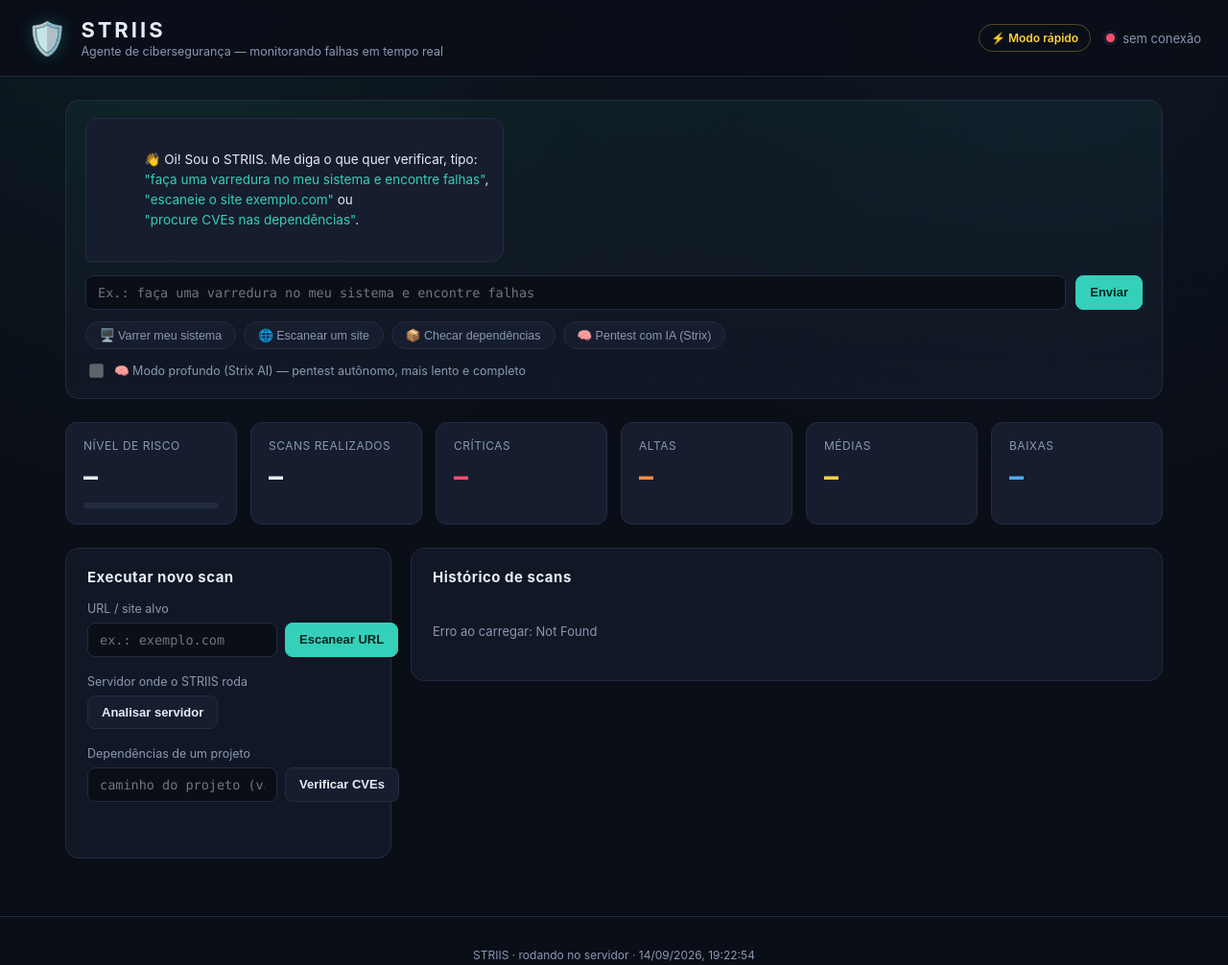
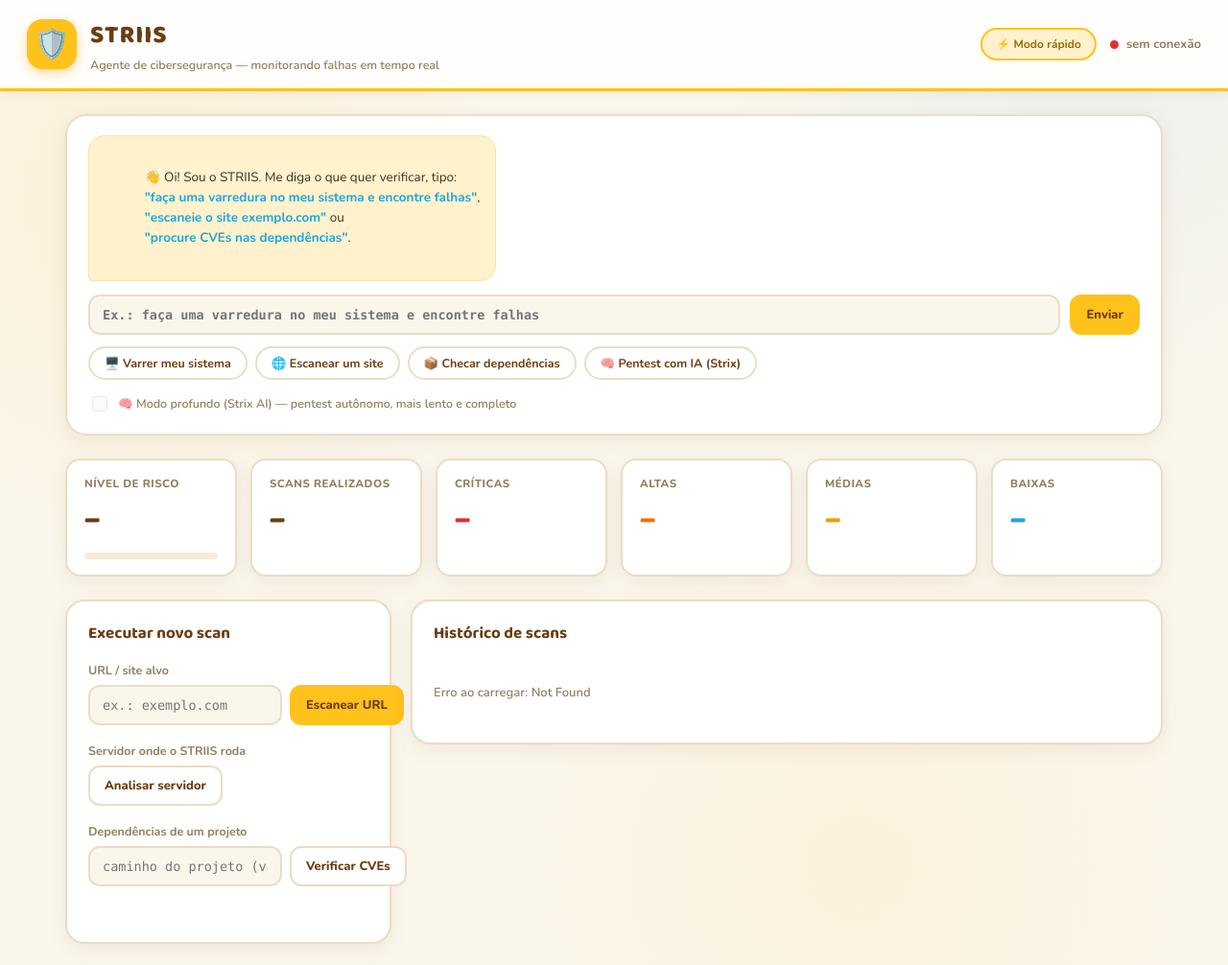
Before and after one commit to Paulo31209/github.com-Paulo31209-striis-, a website: page public/index.html in a window 1280 px wide. Shown: the top 1006 px of the page at 96% size. Drawn offline with nearby package versions, Linux system fonts and the light colour scheme; no server answers.

Commit message:
feat(ui): tema visual da marca Cresci e Perdi
Redesenha o dashboard com a identidade da Cresci e Perdi: paleta
amarelo-dourado (#ffc21b) como cor principal, marrom (#6b3d12) nos
títulos, fundo creme com padrão sutil, azul-céu como acento e verde
para estados positivos. Cantos arredondados, sombras suaves e fontes
Baloo 2 (títulos) + Nunito (texto) para o visual redondo e amigável
da marca. Severidades mantidas semânticas e legíveis no tema claro.

Co-Authored-By: Claude Opus 4.8 <noreply@anthropic.com>
Claude-Session: https://claude.ai/code/session_01V94kfQ4iueirZ33vqM2zVP

```diff
--- a/public/index.html
+++ b/public/index.html
@@ -4,6 +4,12 @@
     <meta charset="UTF-8" />
     <meta name="viewport" content="width=device-width, initial-scale=1.0" />
     <title>STRIIS — Agente de Cibersegurança</title>
+    <link rel="preconnect" href="https://fonts.googleapis.com" />
+    <link rel="preconnect" href="https://fonts.gstatic.com" crossorigin />
+    <link
+      href="https://fonts.googleapis.com/css2?family=Baloo+2:wght@500;600;700;800&family=Nunito:wght@400;600;700;800&display=swap"
+      rel="stylesheet"
+    />
     <link rel="stylesheet" href="styles.css" />
   </head>
   <body>
--- a/public/styles.css
+++ b/public/styles.css
@@ -1,21 +1,41 @@
 :root {
-  --bg: #0a0e17;
-  --bg-panel: #111725;
-  --bg-card: #161d2e;
-  --border: #232c40;
-  --text: #e6ecf5;
-  --text-dim: #8a98b3;
-  --accent: #35d0ba;
-  --accent-glow: rgba(53, 208, 186, 0.25);
+  /* Paleta Cresci e Perdi */
+  --bg: #fbf6ec;          /* creme de fundo */
+  --bg-pattern: #f6ecd8;  /* creme um pouco mais forte */
+  --panel: #ffffff;       /* cartões brancos */
+  --panel-tint: #fff9ea;  /* leve tom amarelo */
+  --border: #eaddc4;      /* borda quente */
+  --border-strong: #e0cfaf;
 
-  --critical: #ff4d6d;
-  --high: #ff8c42;
-  --medium: #ffd23f;
-  --low: #4dabf7;
-  --info: #6b7a99;
+  --text: #3c3122;        /* texto marrom escuro */
+  --text-dim: #90805f;    /* texto suave */
+  --heading: #6b3d12;     /* marrom dos títulos */
 
-  --font: -apple-system, BlinkMacSystemFont, "Segoe UI", Roboto, Helvetica, Arial, sans-serif;
+  --brand: #ffc21b;       /* amarelo-dourado principal */
+  --brand-strong: #f2a800;/* dourado mais forte (hover) */
+  --brand-soft: #fff2cc;  /* amarelo bem claro */
+  --brand-ink: #6b3d12;   /* marrom p/ texto sobre amarelo */
+
+  --blue: #22a4dd;        /* azul-céu (mascote/links) */
+  --green: #3fae5a;       /* positivo/sucesso */
+
+  /* Severidades (semânticas, harmonizadas com a marca) */
+  --critical: #e03131;
+  --high: #f2740c;
+  --medium: #eaa100;
+  --low: #22a4dd;
+  --info: #a08a6a;
+
+  /* Alias usado pelo JS para "risco baixo = bom" */
+  --accent: #3fae5a;
+
+  --font: "Nunito", -apple-system, BlinkMacSystemFont, "Segoe UI", Roboto, sans-serif;
+  --display: "Baloo 2", "Nunito", sans-serif;
   --mono: "SF Mono", ui-monospace, "Cascadia Code", Consolas, monospace;
+
+  --radius: 16px;
+  --shadow: 0 6px 20px rgba(107, 61, 18, 0.08);
+  --shadow-hover: 0 10px 28px rgba(107, 61, 18, 0.14);
 }
 
 * { box-sizing: border-box; }
@@ -25,9 +45,12 @@ body {
   background: var(--bg);
   color: var(--text);
   font-family: var(--font);
-  background-image: radial-gradient(circle at 15% -10%, rgba(53, 208, 186, 0.08), transparent 40%),
-    radial-gradient(circle at 85% 0%, rgba(77, 171, 247, 0.06), transparent 35%);
   min-height: 100vh;
+  /* padrão sutil de "manchas" como no site da marca */
+  background-image:
+    radial-gradient(circle at 12% 18%, rgba(255, 194, 27, 0.10), transparent 26%),
+    radial-gradient(circle at 88% 8%, rgba(34, 164, 221, 0.07), transparent 24%),
+    radial-gradient(circle at 70% 80%, rgba(255, 194, 27, 0.08), transparent 30%);
 }
 
 /* Topbar */
@@ -35,143 +58,141 @@ body {
   display: flex;
   align-items: center;
   justify-content: space-between;
-  padding: 18px 28px;
-  border-bottom: 1px solid var(--border);
-  background: rgba(10, 14, 23, 0.85);
+  padding: 16px 28px;
+  background: rgba(255, 255, 255, 0.9);
   backdrop-filter: blur(8px);
+  border-bottom: 3px solid var(--brand);
   position: sticky;
   top: 0;
   z-index: 10;
+  box-shadow: 0 2px 12px rgba(107, 61, 18, 0.06);
 }
 .brand { display: flex; align-items: center; gap: 14px; }
-.logo { font-size: 34px; filter: drop-shadow(0 0 8px var(--accent-glow)); }
+.logo {
+  font-size: 30px;
+  background: var(--brand);
+  width: 52px; height: 52px;
+  display: flex; align-items: center; justify-content: center;
+  border-radius: 16px;
+  box-shadow: 0 4px 12px rgba(242, 168, 0, 0.4);
+}
 .brand h1 {
   margin: 0;
-  font-size: 22px;
-  letter-spacing: 3px;
-  font-weight: 700;
+  font-family: var(--display);
+  font-size: 26px;
+  font-weight: 800;
+  letter-spacing: 1px;
+  color: var(--heading);
 }
-.tagline { margin: 2px 0 0; font-size: 12.5px; color: var(--text-dim); }
+.tagline { margin: 1px 0 0; font-size: 12.5px; color: var(--text-dim); font-weight: 600; }
 
-.topbar-right { display: flex; align-items: center; gap: 16px; }
+.topbar-right { display: flex; align-items: center; gap: 14px; }
 .engine-badge {
   font-size: 12px;
-  font-weight: 600;
-  padding: 6px 12px;
+  font-weight: 700;
+  padding: 7px 14px;
   border-radius: 20px;
-  border: 1px solid var(--border);
+  border: 2px solid var(--border);
   color: var(--text-dim);
   white-space: nowrap;
   cursor: default;
 }
-.engine-badge.on { color: var(--accent); border-color: var(--accent); background: var(--accent-glow); }
-.engine-badge.off { color: var(--medium); border-color: rgba(255, 210, 63, 0.3); }
-.status {
-  font-size: 13px;
-  color: var(--text-dim);
-  display: flex;
-  align-items: center;
-  gap: 8px;
-}
+.engine-badge.on { color: #1f7a35; border-color: var(--green); background: #e9f8ed; }
+.engine-badge.off { color: #9a6a00; border-color: var(--brand); background: var(--brand-soft); }
+.status { font-size: 13px; color: var(--text-dim); display: flex; align-items: center; gap: 8px; font-weight: 700; }
 .status .dot {
   width: 9px; height: 9px; border-radius: 50%;
-  background: var(--info);
-  box-shadow: 0 0 0 3px rgba(107, 122, 153, 0.15);
+  background: var(--text-dim);
 }
-.status.online .dot { background: var(--accent); box-shadow: 0 0 0 3px var(--accent-glow); }
+.status.online .dot { background: var(--green); box-shadow: 0 0 0 3px rgba(63, 174, 90, 0.2); }
 .status.offline .dot { background: var(--critical); }
 
 main { padding: 24px 28px 40px; max-width: 1200px; margin: 0 auto; }
 
 /* Assistente / caixa de comando */
 .assistant {
-  background: linear-gradient(180deg, rgba(53, 208, 186, 0.06), var(--bg-panel));
-  border: 1px solid var(--border);
-  border-radius: 14px;
-  padding: 18px 20px;
+  background: var(--panel);
+  border: 2px solid var(--border);
+  border-radius: 22px;
+  padding: 20px 22px;
   margin-bottom: 24px;
+  box-shadow: var(--shadow);
 }
 .assistant-log {
   display: flex;
   flex-direction: column;
   gap: 10px;
-  max-height: 320px;
+  max-height: 340px;
   overflow-y: auto;
   margin-bottom: 14px;
 }
 .msg {
-  padding: 11px 15px;
-  border-radius: 12px;
+  padding: 12px 16px;
+  border-radius: 16px;
   font-size: 13.5px;
   line-height: 1.55;
   max-width: 85%;
   white-space: pre-wrap;
 }
-.msg em { color: var(--accent); font-style: normal; }
+.msg em { color: var(--blue); font-style: normal; font-weight: 700; }
+.msg strong { color: var(--heading); font-weight: 800; }
 .msg.bot {
-  background: var(--bg-card);
-  border: 1px solid var(--border);
+  background: var(--brand-soft);
+  border: 1.5px solid #f7e4b0;
+  color: var(--text);
   align-self: flex-start;
-  border-bottom-left-radius: 3px;
+  border-bottom-left-radius: 4px;
 }
 .msg.user {
-  background: var(--accent);
-  color: #06251f;
+  background: var(--brand);
+  color: var(--brand-ink);
   align-self: flex-end;
-  border-bottom-right-radius: 3px;
-  font-weight: 500;
+  border-bottom-right-radius: 4px;
+  font-weight: 700;
 }
-.msg.bot strong { color: var(--accent); }
-.msg.typing { color: var(--text-dim); font-style: italic; }
+.msg.typing { color: var(--text-dim); font-style: italic; background: var(--bg-pattern); border-color: var(--border); }
+
 .assistant-input { display: flex; gap: 10px; }
 .assistant-input input {
   flex: 1;
   background: var(--bg);
-  border: 1px solid var(--border);
+  border: 2px solid var(--border);
   color: var(--text);
-  border-radius: 10px;
-  padding: 12px 16px;
+  border-radius: 14px;
+  padding: 13px 16px;
   font-size: 14px;
   font-family: var(--font);
+  font-weight: 600;
 }
-.assistant-input input:focus { outline: none; border-color: var(--accent); box-shadow: 0 0 0 3px var(--accent-glow); }
+.assistant-input input:focus { outline: none; border-color: var(--brand); box-shadow: 0 0 0 4px var(--brand-soft); }
+
 .suggestions { display: flex; flex-wrap: wrap; gap: 8px; margin-top: 12px; }
 .suggestions button {
-  background: var(--bg-card);
-  border: 1px solid var(--border);
-  color: var(--text-dim);
+  background: var(--panel);
+  border: 2px solid var(--border);
+  color: var(--heading);
   border-radius: 20px;
-  padding: 6px 14px;
+  padding: 7px 15px;
   font-size: 12.5px;
+  font-weight: 700;
+  font-family: var(--font);
   cursor: pointer;
   transition: all .15s;
 }
-.suggestions button:hover { border-color: var(--accent); color: var(--text); }
+.suggestions button:hover { border-color: var(--brand); background: var(--brand-soft); }
+
 .deep-mode {
   display: flex;
   align-items: center;
   gap: 8px;
-  margin-top: 12px;
+  margin-top: 14px;
   font-size: 12.5px;
   color: var(--text-dim);
+  font-weight: 600;
   cursor: pointer;
 }
-.deep-mode input { accent-color: var(--accent); width: 15px; height: 15px; cursor: pointer; }
+.deep-mode input { accent-color: var(--brand-strong); width: 16px; height: 16px; cursor: pointer; }
 .deep-mode input:disabled { cursor: not-allowed; opacity: 0.5; }
-
-/* Log estilo terminal (saída do Strix ao vivo) */
-.msg.terminal {
-  font-family: var(--mono);
-  font-size: 12px;
-  background: #05070d;
-  color: #9fe8dc;
-  max-width: 100%;
-  max-height: 260px;
-  overflow-y: auto;
-  border-color: var(--border);
-}
-.term-line { white-space: pre-wrap; word-break: break-all; line-height: 1.45; }
-.term-line.err { color: var(--critical); }
 
 /* Cards de resumo */
 .cards {
@@ -181,76 +202,73 @@ main { padding: 24px 28px 40px; max-width: 1200px; margin: 0 auto; }
   margin-bottom: 24px;
 }
 .card {
-  background: var(--bg-card);
-  border: 1px solid var(--border);
-  border-radius: 12px;
+  background: var(--panel);
+  border: 2px solid var(--border);
+  border-radius: var(--radius);
   padding: 16px 18px;
   display: flex;
   flex-direction: column;
   gap: 6px;
+  box-shadow: var(--shadow);
 }
-.card-label { font-size: 12px; color: var(--text-dim); text-transform: uppercase; letter-spacing: 0.5px; }
-.card-value { font-size: 30px; font-weight: 700; font-variant-numeric: tabular-nums; }
-.card.risk { grid-column: span 1; }
-.risk-bar { height: 6px; background: var(--border); border-radius: 4px; overflow: hidden; margin-top: 4px; }
-.risk-fill { height: 100%; width: 0%; border-radius: 4px; background: var(--accent); transition: width .5s, background .5s; }
+.card-label { font-size: 11.5px; color: var(--text-dim); text-transform: uppercase; letter-spacing: 0.5px; font-weight: 800; }
+.card-value { font-size: 30px; font-weight: 800; font-family: var(--display); font-variant-numeric: tabular-nums; color: var(--heading); }
+.risk-bar { height: 7px; background: var(--bg-pattern); border-radius: 4px; overflow: hidden; margin-top: 4px; }
+.risk-fill { height: 100%; width: 0%; border-radius: 4px; background: var(--green); transition: width .5s, background .5s; }
 
 .card.sev-critical .card-value { color: var(--critical); }
 .card.sev-high .card-value { color: var(--high); }
 .card.sev-medium .card-value { color: var(--medium); }
 .card.sev-low .card-value { color: var(--low); }
 
-/* Layout principal */
-.layout {
-  display: grid;
-  grid-template-columns: 340px 1fr;
-  gap: 20px;
-  align-items: start;
+/* Layout */
+.layout { display: grid; grid-template-columns: 340px 1fr; gap: 20px; align-items: start; }
+.panel {
+  background: var(--panel);
+  border: 2px solid var(--border);
+  border-radius: 20px;
+  padding: 20px 22px;
+  box-shadow: var(--shadow);
 }
-.panel {
-  background: var(--bg-panel);
-  border: 1px solid var(--border);
-  border-radius: 14px;
-  padding: 20px 22px;
-}
-.panel h2 { margin: 0 0 16px; font-size: 15px; letter-spacing: 0.5px; }
+.panel h2 { margin: 0 0 16px; font-size: 17px; font-family: var(--display); font-weight: 700; color: var(--heading); }
 
 /* Runner */
 .scan-form { margin-bottom: 18px; }
-.scan-form label { display: block; font-size: 12.5px; color: var(--text-dim); margin-bottom: 7px; }
+.scan-form label { display: block; font-size: 12.5px; color: var(--text-dim); margin-bottom: 7px; font-weight: 700; }
 .row { display: flex; gap: 8px; }
 input[type="text"] {
   flex: 1;
   background: var(--bg);
-  border: 1px solid var(--border);
+  border: 2px solid var(--border);
   color: var(--text);
-  border-radius: 8px;
-  padding: 9px 12px;
+  border-radius: 12px;
+  padding: 10px 13px;
   font-size: 13.5px;
   font-family: var(--mono);
 }
-input[type="text"]:focus { outline: none; border-color: var(--accent); box-shadow: 0 0 0 3px var(--accent-glow); }
+input[type="text"]:focus { outline: none; border-color: var(--brand); box-shadow: 0 0 0 4px var(--brand-soft); }
 
 .btn {
-  background: var(--bg-card);
-  border: 1px solid var(--border);
-  color: var(--text);
-  border-radius: 8px;
-  padding: 9px 14px;
+  background: var(--panel);
+  border: 2px solid var(--border);
+  color: var(--heading);
+  border-radius: 12px;
+  padding: 10px 15px;
   font-size: 13px;
-  font-weight: 600;
+  font-weight: 800;
+  font-family: var(--font);
   cursor: pointer;
   white-space: nowrap;
   transition: all .15s;
 }
-.btn:hover { border-color: var(--accent); }
-.btn.primary { background: var(--accent); color: #06251f; border-color: var(--accent); }
-.btn.primary:hover { box-shadow: 0 0 14px var(--accent-glow); }
+.btn:hover { border-color: var(--brand); background: var(--brand-soft); }
+.btn.primary { background: var(--brand); color: var(--brand-ink); border-color: var(--brand); }
+.btn.primary:hover { background: var(--brand-strong); border-color: var(--brand-strong); box-shadow: 0 4px 14px rgba(242, 168, 0, 0.4); }
 .btn.ghost { background: transparent; }
 .btn:disabled { opacity: .5; cursor: not-allowed; }
 
-.runner-status { font-size: 13px; color: var(--text-dim); min-height: 20px; margin-top: 6px; }
-.runner-status.working { color: var(--accent); }
+.runner-status { font-size: 13px; color: var(--text-dim); min-height: 20px; margin-top: 6px; font-weight: 600; }
+.runner-status.working { color: var(--brand-strong); }
 .runner-status.error { color: var(--critical); }
 
 /* Lista de scans */
@@ -260,96 +278,111 @@ input[type="text"]:focus { outline: none; border-color: var(--accent); box-shado
   align-items: center;
   gap: 12px;
   padding: 12px 14px;
-  background: var(--bg-card);
-  border: 1px solid var(--border);
-  border-radius: 10px;
+  background: var(--panel);
+  border: 2px solid var(--border);
+  border-radius: 14px;
   cursor: pointer;
-  transition: border-color .15s, transform .1s;
+  transition: all .15s;
 }
-.scan-item:hover { border-color: var(--accent); transform: translateX(2px); }
+.scan-item:hover { border-color: var(--brand); box-shadow: var(--shadow-hover); transform: translateX(2px); }
 .scan-type {
-  font-size: 11px;
-  font-weight: 700;
+  font-size: 10.5px;
+  font-weight: 800;
   text-transform: uppercase;
-  padding: 4px 8px;
-  border-radius: 6px;
+  padding: 5px 9px;
+  border-radius: 8px;
   letter-spacing: 0.5px;
 }
-.scan-type.url { background: rgba(77, 171, 247, 0.15); color: var(--low); }
-.scan-type.server { background: rgba(53, 208, 186, 0.15); color: var(--accent); }
-.scan-type.deps { background: rgba(255, 140, 66, 0.15); color: var(--high); }
-.scan-type.strix { background: rgba(53, 208, 186, 0.2); color: var(--accent); border: 1px solid var(--accent); }
+.scan-type.url { background: rgba(34, 164, 221, 0.15); color: var(--blue); }
+.scan-type.server { background: var(--brand-soft); color: var(--brand-strong); }
+.scan-type.deps { background: rgba(242, 116, 12, 0.15); color: var(--high); }
+.scan-type.strix { background: var(--brand); color: var(--brand-ink); }
 .scan-meta { flex: 1; min-width: 0; }
-.scan-target { font-size: 13.5px; font-weight: 600; overflow: hidden; text-overflow: ellipsis; white-space: nowrap; }
-.scan-time { font-size: 11.5px; color: var(--text-dim); margin-top: 2px; }
+.scan-target { font-size: 13.5px; font-weight: 800; color: var(--text); overflow: hidden; text-overflow: ellipsis; white-space: nowrap; }
+.scan-time { font-size: 11.5px; color: var(--text-dim); margin-top: 2px; font-weight: 600; }
 .scan-badges { display: flex; gap: 5px; }
 .badge {
   font-size: 11px;
-  font-weight: 700;
+  font-weight: 800;
   min-width: 22px;
   text-align: center;
   padding: 3px 6px;
-  border-radius: 6px;
+  border-radius: 7px;
   font-variant-numeric: tabular-nums;
 }
-.badge.critical { background: rgba(255, 77, 109, 0.18); color: var(--critical); }
-.badge.high { background: rgba(255, 140, 66, 0.18); color: var(--high); }
-.badge.medium { background: rgba(255, 210, 63, 0.18); color: var(--medium); }
-.badge.low { background: rgba(77, 171, 247, 0.18); color: var(--low); }
+.badge.critical { background: rgba(224, 49, 49, 0.15); color: var(--critical); }
+.badge.high { background: rgba(242, 116, 12, 0.15); color: var(--high); }
+.badge.medium { background: rgba(234, 161, 0, 0.18); color: #b57e00; }
+.badge.low { background: rgba(34, 164, 221, 0.15); color: var(--low); }
 .badge.zero { opacity: 0.3; }
 
 /* Findings */
 .findings-panel { margin-top: 20px; }
 .findings-header { display: flex; align-items: center; justify-content: space-between; }
 .finding {
-  border: 1px solid var(--border);
-  border-left-width: 4px;
-  border-radius: 10px;
+  border: 2px solid var(--border);
+  border-left-width: 5px;
+  border-radius: 14px;
   padding: 14px 16px;
   margin-bottom: 12px;
-  background: var(--bg-card);
+  background: var(--panel);
 }
 .finding.critical { border-left-color: var(--critical); }
 .finding.high { border-left-color: var(--high); }
 .finding.medium { border-left-color: var(--medium); }
 .finding.low { border-left-color: var(--low); }
 .finding.info { border-left-color: var(--info); }
-.finding-top { display: flex; align-items: center; gap: 10px; margin-bottom: 6px; }
+.finding-top { display: flex; align-items: center; gap: 10px; margin-bottom: 6px; flex-wrap: wrap; }
 .sev-tag {
-  font-size: 10.5px; font-weight: 700; text-transform: uppercase; letter-spacing: 0.5px;
-  padding: 3px 8px; border-radius: 5px;
+  font-size: 10.5px; font-weight: 800; text-transform: uppercase; letter-spacing: 0.5px;
+  padding: 3px 9px; border-radius: 6px; color: #fff;
 }
-.sev-tag.critical { background: var(--critical); color: #2a0009; }
-.sev-tag.high { background: var(--high); color: #2a1400; }
-.sev-tag.medium { background: var(--medium); color: #2a2200; }
-.sev-tag.low { background: var(--low); color: #001a2a; }
-.sev-tag.info { background: var(--info); color: #0a0e17; }
-.finding-title { font-size: 14.5px; font-weight: 600; }
+.sev-tag.critical { background: var(--critical); }
+.sev-tag.high { background: var(--high); }
+.sev-tag.medium { background: var(--medium); }
+.sev-tag.low { background: var(--low); }
+.sev-tag.info { background: var(--info); }
+.finding-title { font-size: 14.5px; font-weight: 800; color: var(--heading); }
 .finding-detail { font-size: 13px; color: var(--text); margin: 4px 0; line-height: 1.5; }
-.finding-rec { font-size: 12.5px; color: var(--accent); margin-top: 6px; }
+.finding-rec { font-size: 12.5px; color: #1f7a35; margin-top: 6px; font-weight: 700; }
 .finding-rec::before { content: "→ "; }
 .finding-evidence {
   font-family: var(--mono);
   font-size: 12px;
   color: var(--text-dim);
-  background: var(--bg);
-  padding: 6px 10px;
-  border-radius: 6px;
+  background: var(--bg-pattern);
+  padding: 7px 10px;
+  border-radius: 8px;
   margin-top: 8px;
   overflow-x: auto;
   white-space: pre-wrap;
   word-break: break-all;
 }
 
-.empty { color: var(--text-dim); font-size: 13px; padding: 10px 0; }
+/* Log estilo terminal (saída do Strix ao vivo) */
+.msg.terminal {
+  font-family: var(--mono);
+  font-size: 12px;
+  background: #2c2419;
+  color: #ffd98a;
+  max-width: 100%;
+  max-height: 260px;
+  overflow-y: auto;
+  border: 1.5px solid #4a3d29;
+}
+.term-line { white-space: pre-wrap; word-break: break-all; line-height: 1.45; }
+.term-line.err { color: #ff9a9a; }
+
+.empty { color: var(--text-dim); font-size: 13px; padding: 10px 0; font-weight: 600; }
 
 footer {
   text-align: center;
-  padding: 20px;
+  padding: 22px;
   color: var(--text-dim);
   font-size: 12px;
-  border-top: 1px solid var(--border);
+  border-top: 2px solid var(--border);
   margin-top: 20px;
+  font-weight: 600;
 }
 
 /* Responsivo */
```
